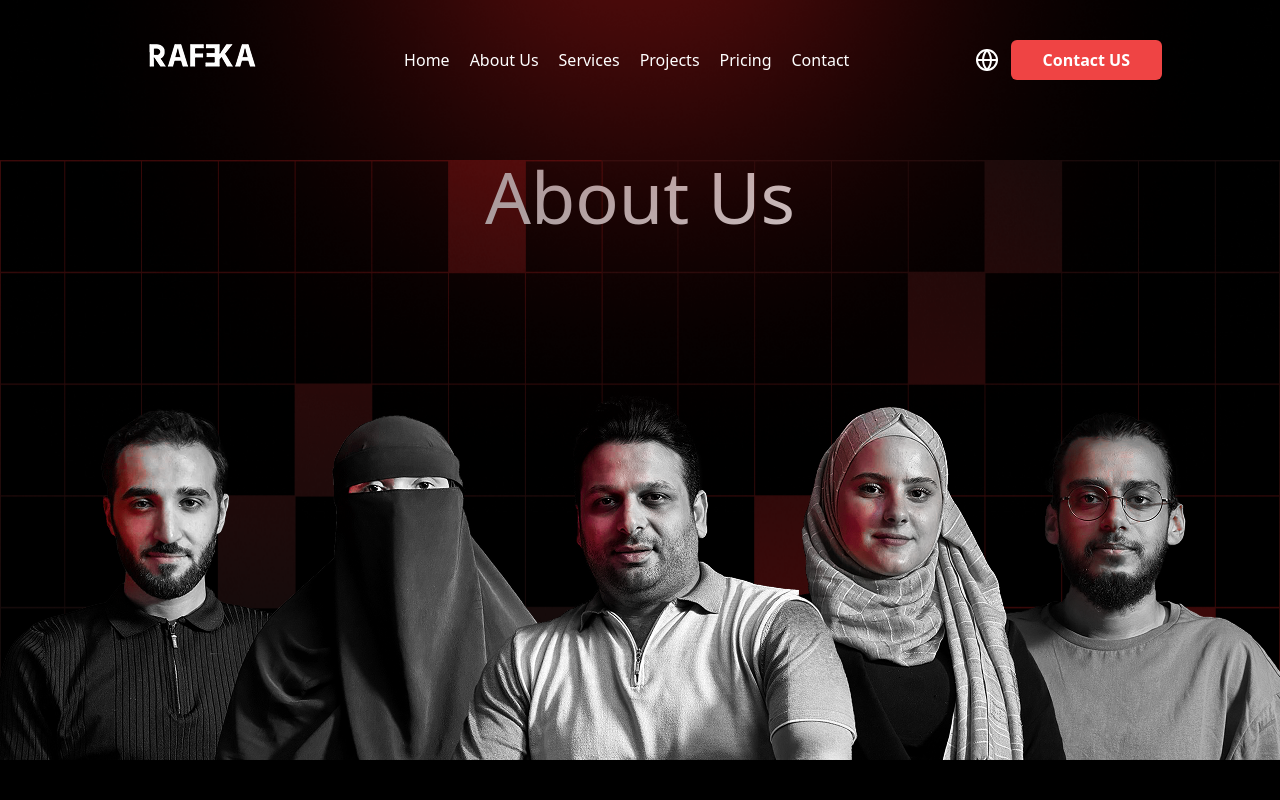
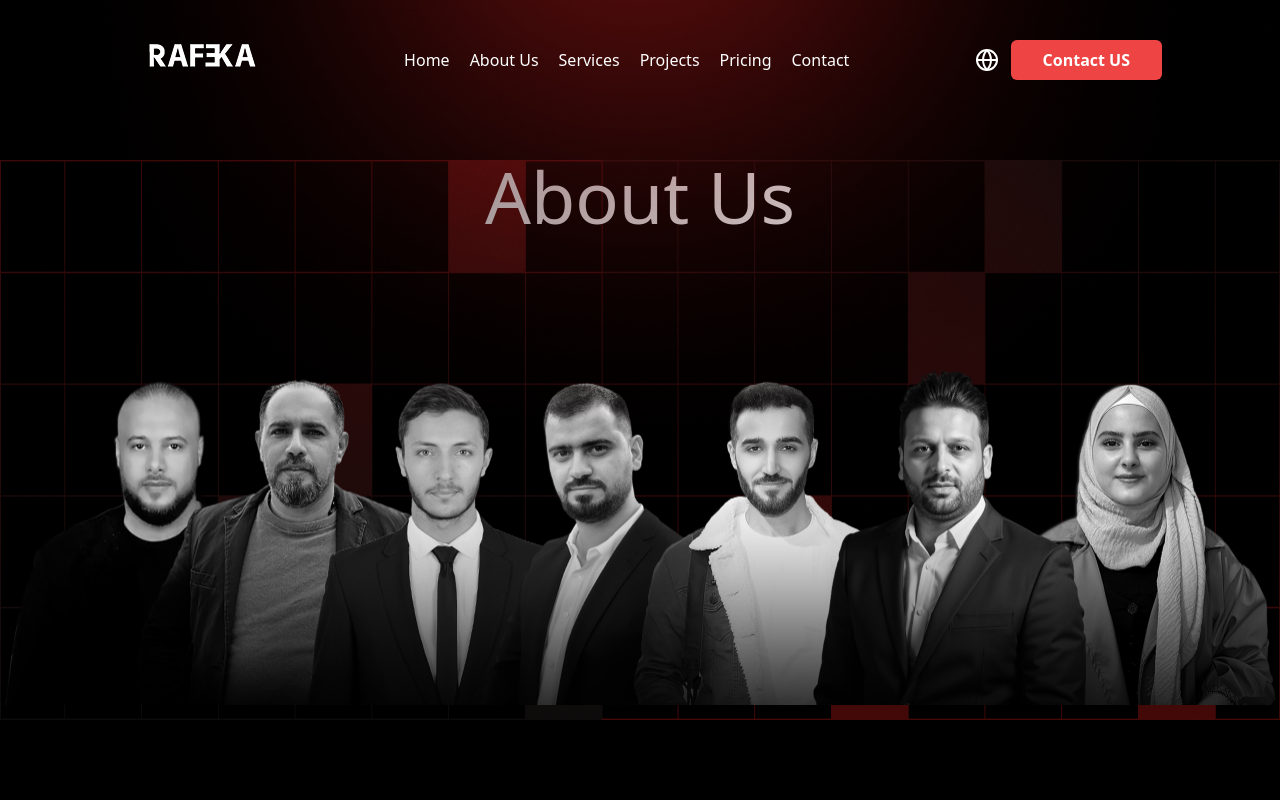
Before and after one commit to BahaaElBehery/rafeka-agency, a React (Vite) app: page /about-us in a window 1280 px wide. Shown: the top 800 px of the page. Built offline with nearby package versions, Linux system fonts and the light colour scheme.

Commit message:
__--`` Section About Us Done With Photo header And Our Team

```diff
--- a/src/components/AboutUs/OutTeam.jsx
+++ b/src/components/AboutUs/OutTeam.jsx
@@ -17,33 +17,38 @@ const OutTeam = () => {
         <img
           src="/111.png"
           alt=""
-          className="border rounded-2xl mt-10 h-auto md:min-h-[500px] object-contain"
+          className="border rounded-2xl mt-10 h-auto md:max-h-[400px] object-contain"
         />
 
         <img
           src="/Huseyin ALOBAIED.png"
           alt=""
-          className="border rounded-2xl mt-10 h-auto md:min-h-[500px] object-contain"
+          className="border rounded-2xl mt-10 h-auto md:min-h-[400px] object-contain"
         />
         <img
           src="/Mohammed Yabrak.png"
           alt=""
-          className="border rounded-2xl mt-10 h-auto md:min-h-[500px] object-contain"
+          className="border rounded-2xl mt-10 h-auto md:min-h-[400px] object-contain"
         />
         <img
           src="/MANHAL Suliman.png"
           alt=""
-          className="border rounded-2xl mt-10 h-auto md:min-h-[500px] object-contain"
+          className="border rounded-2xl mt-10 h-auto md:min-h-[400px] object-contain"
         />
         <img
           src="/Muhammed AlHamad.png"
           alt=""
-          className="border rounded-2xl mt-10 h-auto md:min-h-[500px] object-contain"
+          className="border rounded-2xl mt-10 h-auto md:min-h-[400px] object-contain"
         />
         <img
           src="/Khalil AlFawaz.png"
           alt=""
-          className="border rounded-2xl mt-10 h-auto md:min-h-[500px] object-contain"
+          className="border rounded-2xl mt-10 h-auto md:min-h-[400px] object-contain"
+        />
+        <img
+          src="/Eslam Ibrahim.png"
+          alt=""
+          className="border rounded-2xl mt-10 h-auto md:min-h-[400px] object-contain"
         />
       </div>
     </div>
--- a/src/components/AboutUs/Sora.jsx
+++ b/src/components/AboutUs/Sora.jsx
@@ -4,13 +4,19 @@ const Sora = () => {
   const { t } = useTranslation(`translation`);
   return (
     <div
-      className="relative w-full  h-[80vh] max-lg:h-[400px] bg-[url('/masterminds-1.png')] bg-no-repeat max-lg:bg-contain"
+      className="relative w-full  h-[80vh] max-lg:h-[400px] max-lg:bg-contain"
       style={{ backgroundPosition: "bottom center" }}
     >
       <img
         src="/Line-BG.png"
         alt=""
-        className="absolute inset-0 w-full h-full py-10 -z-[100]  max-lg:hidden"
+        className="absolute inset-0 w-full h-full py-10 -z-[100] max-lg:hidden"
+      />
+
+      <img
+        src="/all-team.png"
+        alt=""
+        className="translate-y-13 w-full h-full object-contain"
       />
 
       {/* Centered Text */}
--- a/src/components/Homepage/VideoCo.jsx
+++ b/src/components/Homepage/VideoCo.jsx
@@ -44,6 +44,7 @@ const VideoCo = () => {
           src="/New folder/VideoCo.mp4"
           className="w-full h-full cursor-pointer rounded-2xl"
           onClick={togglePlayPause}
+          poster="/public/فيديو.png"
         />
 
         {shouldShowButton && (
```
Also changed, not shown: public/all-team.png (added), 1 other file (tests, documents, lock files or other folders).
